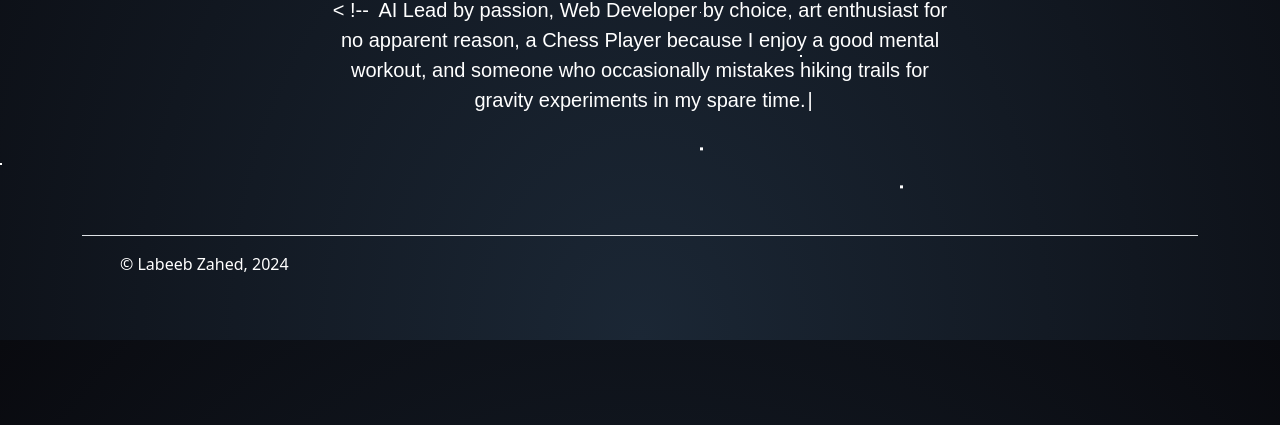
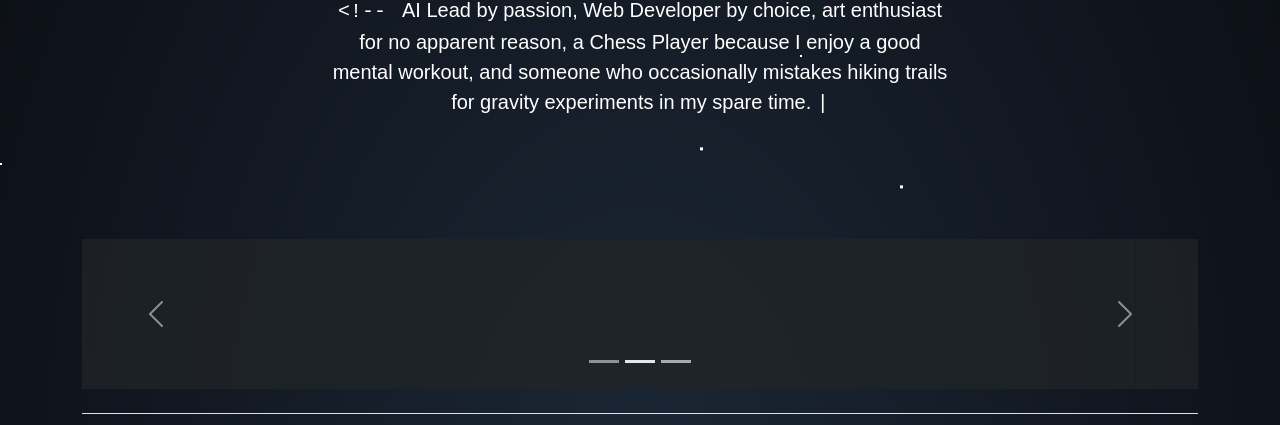
Before and after one commit to LabeebZahed03/Personal-Site, a plain HTML site: page index.html in a window 1280 px wide. Shown: the part 460-885 px from the top of the page. Drawn offline with nearby package versions, Linux system fonts and the light colour scheme.

Commit message:
New carousel for projects and fixed bugs with about me

```diff
--- a/index.html
+++ b/index.html
@@ -38,7 +38,50 @@
     </div>
   </section>
   <section id="projects">
-
+    <div id="myCarousel" class="container carousel slide mb-6" data-bs-ride="carousel">
+      <div class="carousel-indicators">
+        <button type="button" data-bs-target="#myCarousel" data-bs-slide-to="0" class="" aria-label="Slide 1"></button>
+        <button type="button" data-bs-target="#myCarousel" data-bs-slide-to="1" aria-label="Slide 2" class="active" aria-current="true"></button>
+        <button type="button" data-bs-target="#myCarousel" data-bs-slide-to="2" aria-label="Slide 3" class=""></button>
+      </div>
+      <div class="carousel-inner">
+        <div class="carousel-item">
+          <svg class="bd-placeholder-img" width="100%" height="100%" xmlns="http://www.w3.org/2000/svg" aria-hidden="true" preserveAspectRatio="xMidYMid slice" focusable="false"><rect width="100%" height="100%" fill="var(--bs-secondary-color)"></rect></svg>
+          <div class="container">
+            <div class="carousel-caption text-start">
+              <!-- <p class="opacity-75">Project 1</p> -->
+              <!-- <p><a class="d-flex btn btn-md btn-light" href="#">View Project</a></p> -->
+            </div>
+          </div>
+        </div>
+        <div class="carousel-item active">
+          <svg class="bd-placeholder-img" width="100%" height="100%" xmlns="http://www.w3.org/2000/svg" aria-hidden="true" preserveAspectRatio="xMidYMid slice" focusable="false"><rect width="100%" height="100%" fill="var(--bs-secondary-color)"></rect></svg>
+          <div class="container">
+            <div class="carousel-caption">
+              <!-- <p>Project 2</p> -->
+              <!-- <p><a class="d-flex btn btn-md btn-light" href="#">View Project</a></p> -->
+            </div>
+          </div>
+        </div>
+        <div class="carousel-item">
+          <svg class="bd-placeholder-img" width="100%" height="100%" xmlns="http://www.w3.org/2000/svg" aria-hidden="true" preserveAspectRatio="xMidYMid slice" focusable="false"><rect width="100%" height="100%" fill="var(--bs-secondary-color)"></rect></svg>
+          <div class="container">
+            <div class="carousel-caption text-end">
+              <!-- <p>Project 3</p> -->
+              <!-- <p><a class="d-flex btn btn-md btn-light" href="#">View Project</a></p> -->
+            </div>
+          </div>
+        </div>
+      </div>
+      <button class="carousel-control-prev" type="button" data-bs-target="#myCarousel" data-bs-slide="prev">
+        <span class="carousel-control-prev-icon" aria-hidden="true"></span>
+        <span class="visually-hidden">Previous</span>
+      </button>
+      <button class="carousel-control-next" type="button" data-bs-target="#myCarousel" data-bs-slide="next">
+        <span class="carousel-control-next-icon" aria-hidden="true"></span>
+        <span class="visually-hidden">Next</span>
+      </button>
+    </div>
   </section>
   <section id="footer">
     <div class="container">
@@ -51,7 +94,7 @@
         </div>
 
         <ul class="nav col-md-4 justify-content-end list-unstyled d-flex">
-          <li class="ms-3"><a class="text-body-secondary" href="#"><svg class="bi" width="24" height="24"><use xlink:href="#twitter"></use></svg></a></li>
+          <li class="ms-3"><a class="text-body-secondary" href="https://www.linkedin.com/in/labeebzahed"><img src="./images/linkedin.svg" height="25px" alt="linkedln sign"></a></li>
           <li class="ms-3"><a class="text-body-secondary" href="#"><svg class="bi" width="24" height="24"><use xlink:href="#instagram"></use></svg></a></li>
           <li class="ms-3"><a class="text-body-secondary" href="#"><svg class="bi" width="24" height="24"><use xlink:href="#facebook"></use></svg></a></li>
         </ul>
--- a/style.css
+++ b/style.css
@@ -2,8 +2,9 @@
 body {
   margin: 0;
   padding: 0;
-    height: 100vh;
-    overflow: hidden;
+  min-height: 100vh; /* Ensures the body takes at least the full height */
+  overflow-y: auto; /* Allows vertical scrolling */
+  overflow-x: hidden; /* Prevents horizontal scrolling */
   background: radial-gradient(ellipse at bottom, #1B2735 0%, #090A0F 100%);
   position: relative;
 }
@@ -102,6 +103,7 @@ body {
   }
 }
 
+/* Button styling */
 .nav .nav-item .btn.custom-btn {
   background-color: transparent !important; /* Transparent background */
   color: #FFF !important; /* White text color */
@@ -114,36 +116,43 @@ body {
   color: #1B2735 !important; /* Dark text color on hover */
 }
 
-  #AboutMe img{
+/* Image styling */
+#AboutMe img {
   border-radius: 10%;
 }
+
+/* Typing animation styling */
 .typing {
-    font-family: 'Arial', sans-serif; /* Use a sans-serif font for a modern look */
-    font-size: 1.25rem; /* Adjust font size as needed */
-    color: #d7b94c; /* Text color */
-    display: inline-block; /* Ensures text behaves like inline text */
-    position: relative; /* Enables positioning of the pseudo-element */
+  font-family: 'Arial', sans-serif;
+  font-size: 1.25rem;
+  color: #d7b94c;
+  display: inline-block;
+  position: relative;
 }
 
-  /* Add "<" before the text */
+/* Add "<!--" before the text */
 .typing::before {
-    content: "< !-- "; /* Display the "<" symbol before the text */
-    color: white; /* Color of the "<" symbol */
-    margin-right: 4px; /* Adds space between the symbol and the text */
+  content: "<!-- ";
+  color: white;
+  margin-right: 4px;
+  font-family: 'Courier New', monospace; /* Make the tag look more like code */
 }
 
-  /* Add ">" after the text */
+/* Add blinking cursor after the text */
 .typing::after {
-    content: "|"; /* Display the "|" cursor and ">" symbol after the text */
-    color: white; /* Cursor and ">" color */
+  content: " |"; /* Display the blinking cursor */
+  color: white;
   animation: blink 1s step-end infinite; /* Blinking cursor animation */
-    position: absolute; /* Position it relative to the text */
-    margin-left: 2px; /* Adds space between text and the cursor */
+  font-family: 'Courier New', monospace; /* Make the tag look more like code */
 }
 
 /* Keyframes for cursor blinking effect */
 @keyframes blink {
   50% {
-      color: transparent; /* Makes the cursor disappear halfway through the animation */
+      color: transparent;
   }
 }
+
+#myCarousel{
+  border-radius: 20%;
+}
```
Also changed, not shown: images/linkedin.svg (added). Lines whose indentation alone changed are shown as unchanged.
